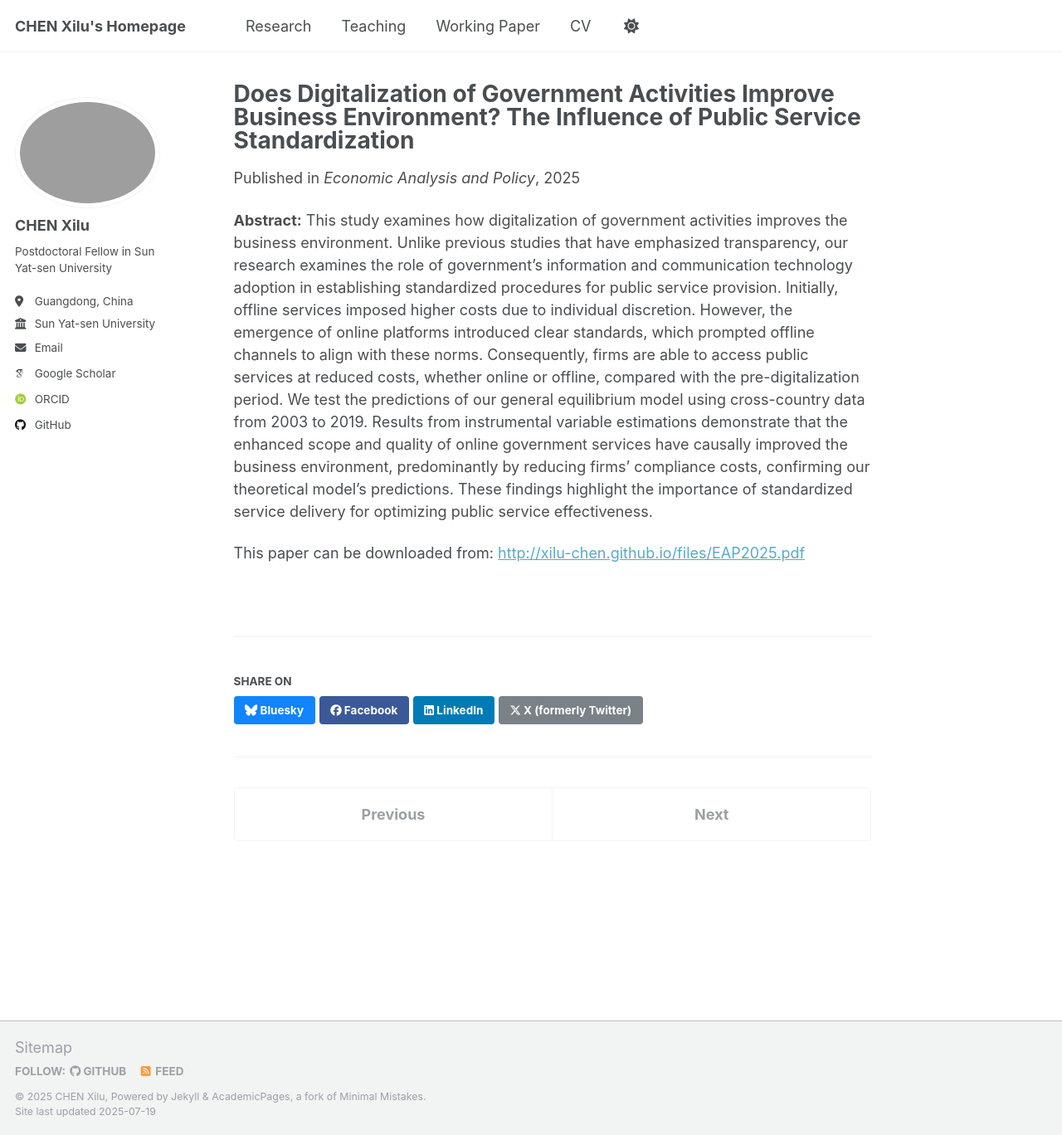
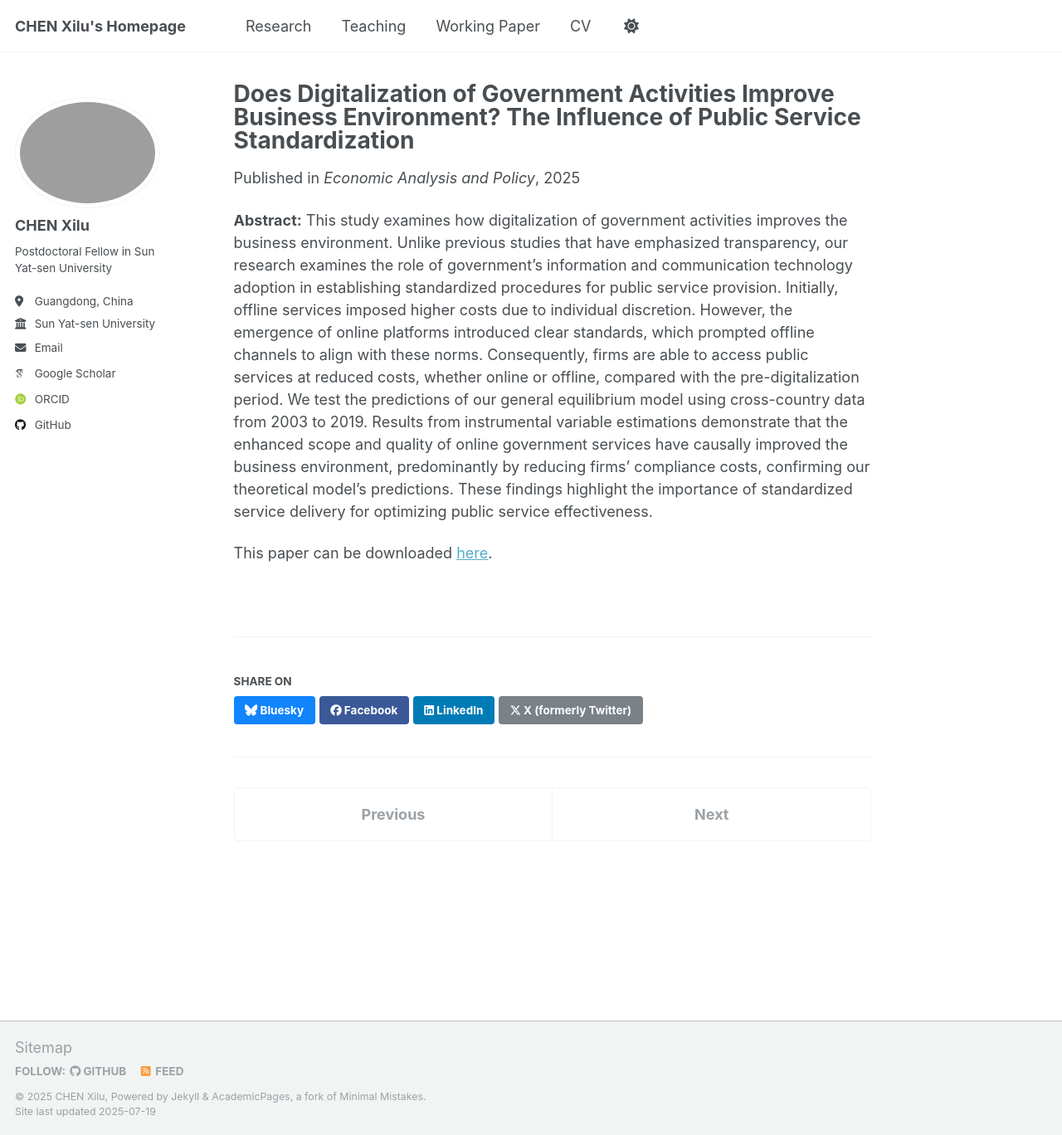
Before and after one commit to Xilu-CHEN/xilu-chen.github.io, a Jekyll site: the page built from _publications/EAP2025.md, in a window 1280 px wide and 1368 px high. Shown: the whole window at 83% size. Built offline with Jekyll 4.4.1, drawn with Linux system fonts in a browser that asks for light colours; some web fonts are replaced; a script that is not in the unit is left out.

Commit message:
Update EAP2025.md

```diff
--- a/_publications/EAP2025.md
+++ b/_publications/EAP2025.md
@@ -11,4 +11,4 @@ paperurl: 'http://xilu-chen.github.io/files/EAP2025.pdf'
 
 **Abstract:** This study examines how digitalization of government activities improves the business environment. Unlike previous studies that have emphasized transparency, our research examines the role of government’s information and communication technology adoption in establishing standardized procedures for public service provision. Initially, offline services imposed higher costs due to individual discretion. However, the emergence of online platforms introduced clear standards, which prompted offline channels to align with these norms. Consequently, firms are able to access public services at reduced costs, whether online or offline, compared with the pre-digitalization period. We test the predictions of our general equilibrium model using cross-country data from 2003 to 2019. Results from instrumental variable estimations demonstrate that the enhanced scope and quality of online government services have causally improved the business environment, predominantly by reducing firms’ compliance costs, confirming our theoretical model’s predictions. These findings highlight the importance of standardized service delivery for optimizing public service effectiveness.
 
-This paper can be downloaded from: <http://xilu-chen.github.io/files/EAP2025.pdf>
+This paper can be downloaded [here](http://xilu-chen.github.io/files/EAP2025.pdf){:target="_blank"}.
```
